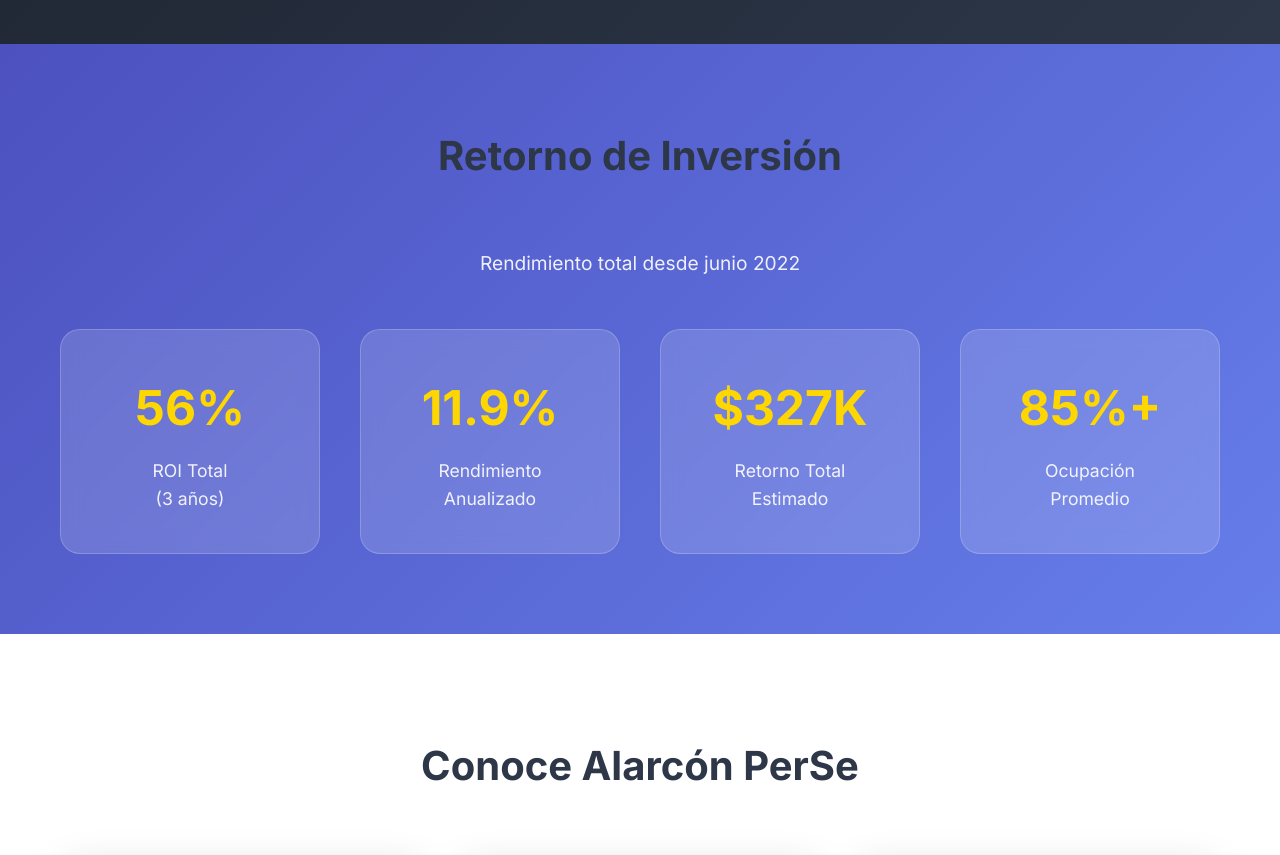
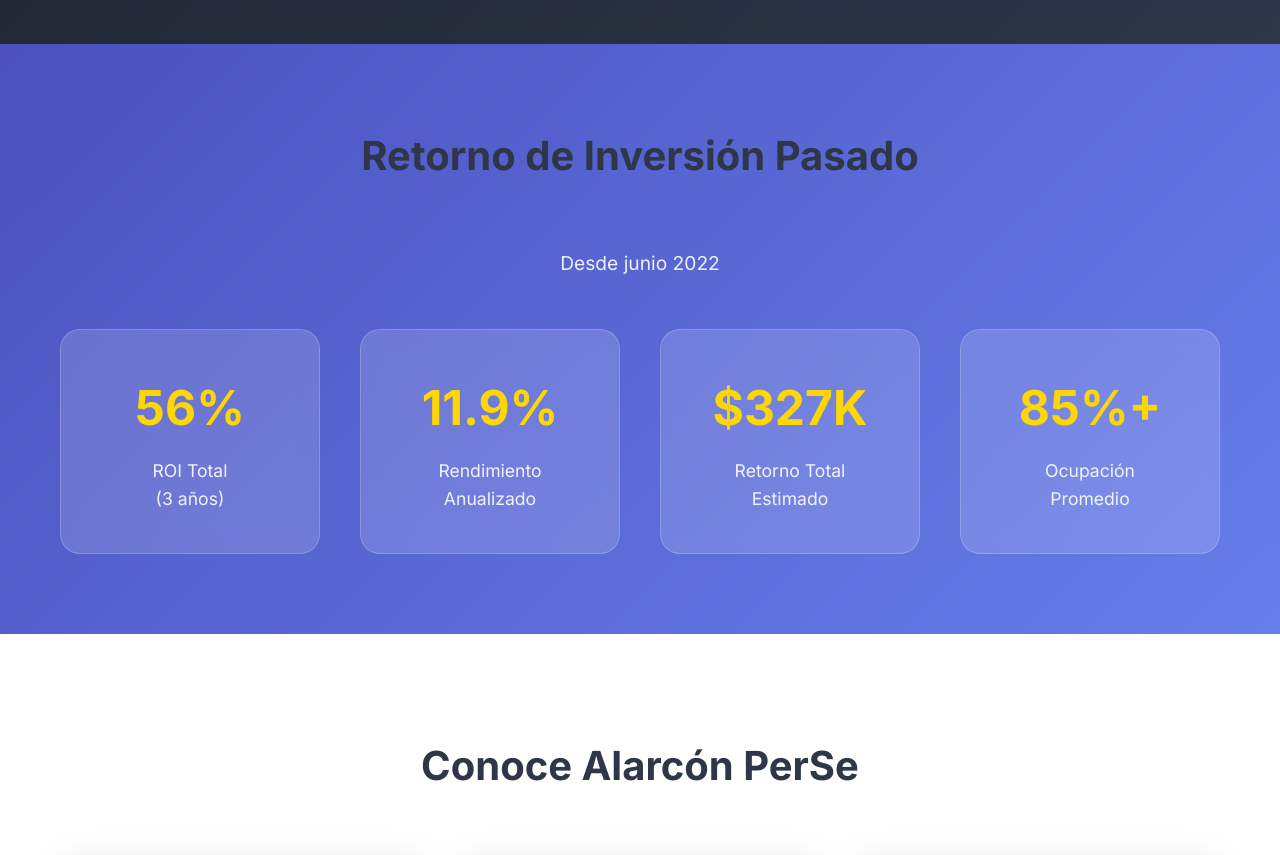
Before and after one commit to nelsongt27/alarconperse, a plain HTML site: page index.html in a window 1280 px wide. Shown: the part 3100-3955 px from the top of the page. Drawn offline with Linux system fonts and the light colour scheme.

Commit message:
Update index.html

```diff
--- a/index.html
+++ b/index.html
@@ -976,8 +976,8 @@
     <!-- ROI Section -->
     <section class="roi-section">
         <div class="container">
-            <h2 class="section-title">Retorno de Inversión</h2>
-            <p style="font-size: 1.2rem; opacity: 0.9; margin-bottom: 20px;">Rendimiento total desde junio 2022</p>
+            <h2 class="section-title">Retorno de Inversión Pasado</h2>
+            <p style="font-size: 1.2rem; opacity: 0.9; margin-bottom: 20px;">Desde junio 2022</p>
 
             <div class="roi-grid">
                 <div class="roi-card">
```
